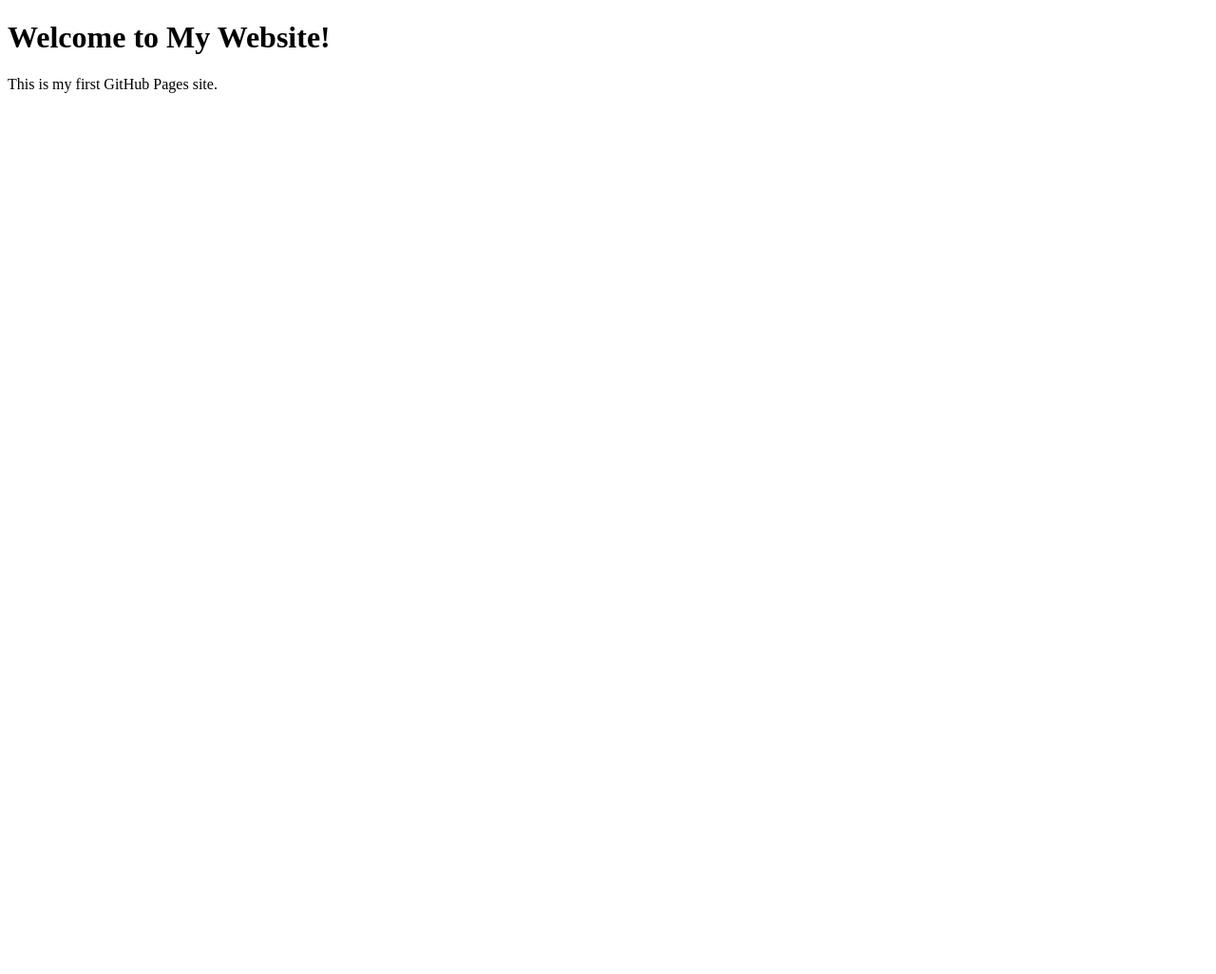
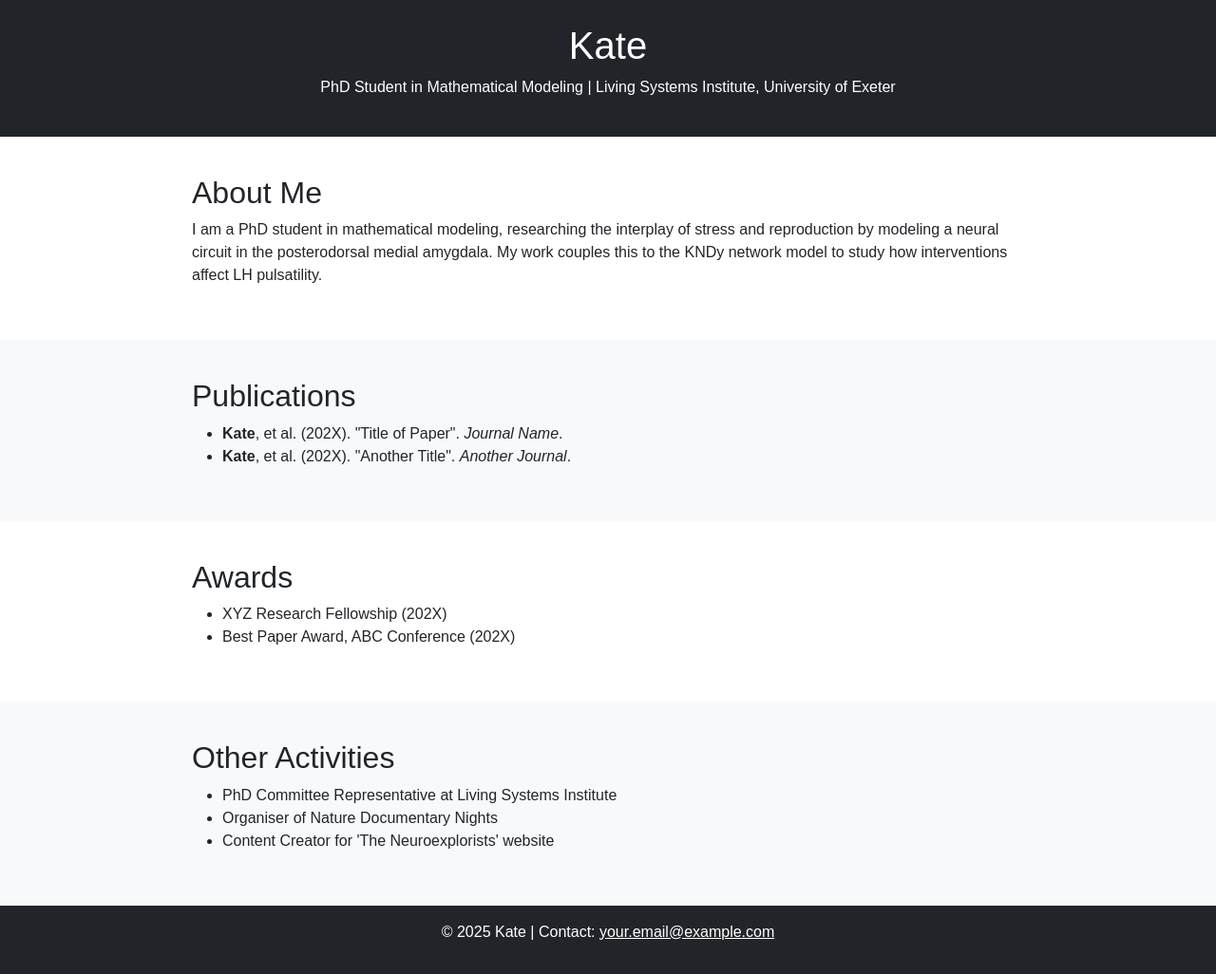
Before and after one commit to ktrnnchprnk/hello_world, a plain HTML site: page index.html in a window 1280 px wide. Shown: the whole page at 95% size. Before the commit the page ends 800 px from the top, so only its background shows below. Drawn offline with nearby package versions, Linux system fonts and the light colour scheme.

Commit message:
Update index.html

```diff
--- a/index.html
+++ b/index.html
@@ -3,10 +3,60 @@
 <head>
     <meta charset="UTF-8">
     <meta name="viewport" content="width=device-width, initial-scale=1.0">
-    <title>My Website</title>
+    <title>Kate - Researcher</title>
+    <link rel="stylesheet" href="https://cdn.jsdelivr.net/npm/bootstrap@5.3.0/dist/css/bootstrap.min.css">
+    <style>
+        body { font-family: Arial, sans-serif; }
+        .section { padding: 40px 0; }
+        .container { max-width: 900px; }
+    </style>
 </head>
 <body>
-    <h1>Welcome to My Website!</h1>
-    <p>This is my first GitHub Pages site.</p>
+    <header class="bg-dark text-white text-center py-4">
+        <h1>Kate</h1>
+        <p>PhD Student in Mathematical Modeling | Living Systems Institute, University of Exeter</p>
+    </header>
+
+    <section id="about" class="section">
+        <div class="container">
+            <h2>About Me</h2>
+            <p>I am a PhD student in mathematical modeling, researching the interplay of stress and reproduction by modeling a neural circuit in the posterodorsal medial amygdala. My work couples this to the KNDy network model to study how interventions affect LH pulsatility.</p>
+        </div>
+    </section>
+
+    <section id="publications" class="bg-light section">
+        <div class="container">
+            <h2>Publications</h2>
+            <ul>
+                <li><strong>Kate</strong>, et al. (202X). "Title of Paper". <em>Journal Name</em>.</li>
+                <li><strong>Kate</strong>, et al. (202X). "Another Title". <em>Another Journal</em>.</li>
+            </ul>
+        </div>
+    </section>
+
+    <section id="awards" class="section">
+        <div class="container">
+            <h2>Awards</h2>
+            <ul>
+                <li>XYZ Research Fellowship (202X)</li>
+                <li>Best Paper Award, ABC Conference (202X)</li>
+            </ul>
+        </div>
+    </section>
+
+    <section id="activities" class="bg-light section">
+        <div class="container">
+            <h2>Other Activities</h2>
+            <ul>
+                <li>PhD Committee Representative at Living Systems Institute</li>
+                <li>Organiser of Nature Documentary Nights</li>
+                <li>Content Creator for 'The Neuroexplorists' website</li>
+            </ul>
+        </div>
+    </section>
+
+    <footer class="bg-dark text-white text-center py-3">
+        <p>&copy; 2025 Kate | Contact: <a href="mailto:your.email@example.com" class="text-white">your.email@example.com</a></p>
+    </footer>
 </body>
 </html>
```
